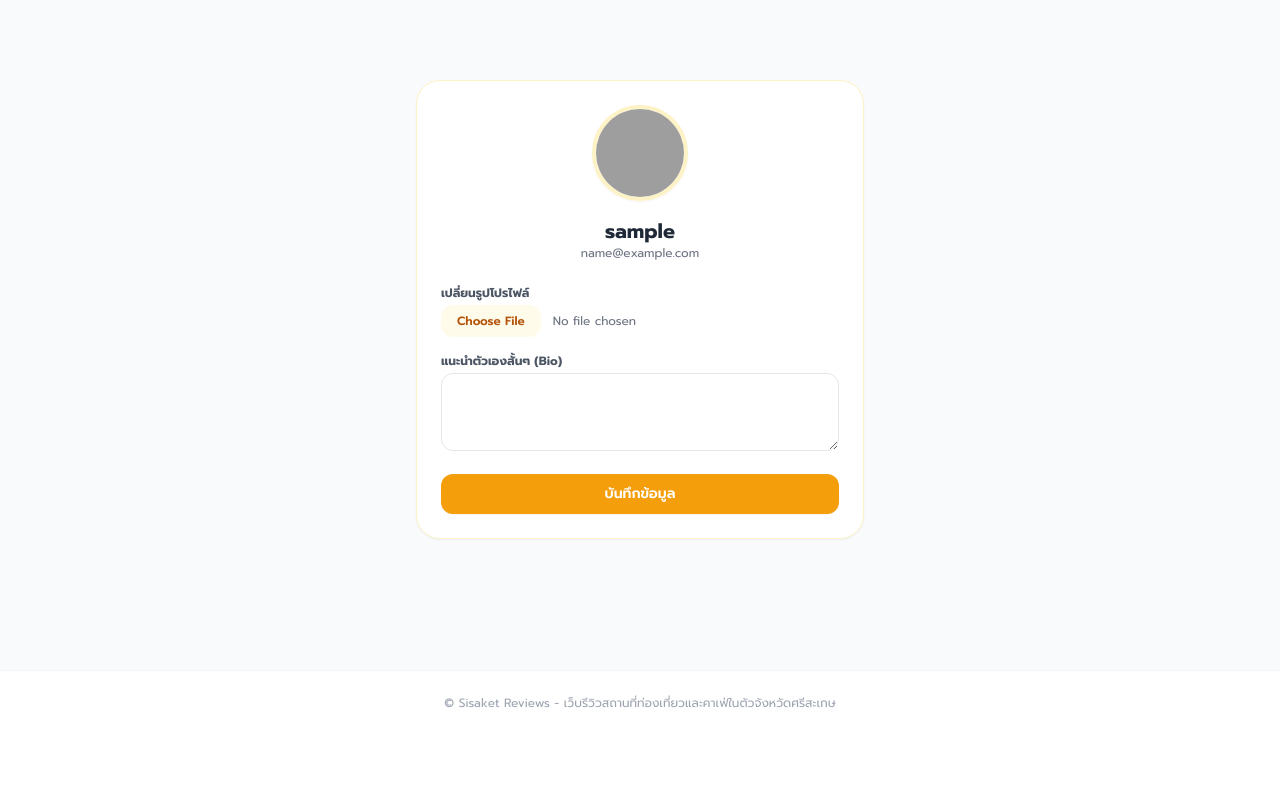
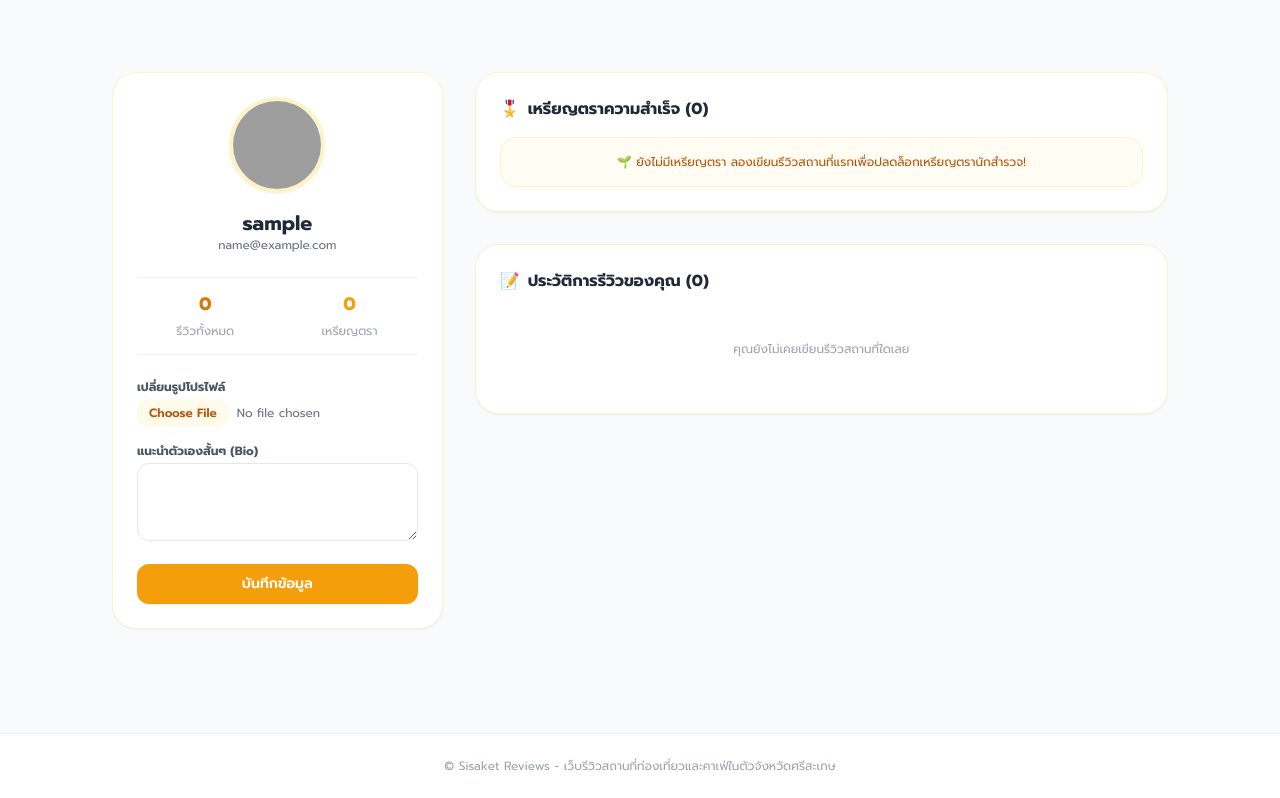
Before and after one commit to Supapich-Boonthom/ssk-rev-web, a Django app: page /profile/ in a window 1280 px wide. Shown: the part 65-863 px from the top of the page. Before the commit the page ends 773 px from the top, so only its background shows below. Run offline with Django 5.2, Linux system fonts and the light colour scheme; the visitor is signed in with stand-in values (Sample User, id 1); data that the repository does not hold is empty; some libraries are stand-ins or nearby versions; grey boxes are pictures that could not be loaded.

Commit message:
Update user profile layout, badges, and review history

```diff
--- a/templates/profile.html
+++ b/templates/profile.html
@@ -1,21 +1,39 @@
 {% extends 'base.html' %}
 
 {% block content %}
-<div class="max-w-md mx-auto my-10 p-6 bg-white rounded-3xl shadow-sm border border-amber-100 text-center">
-  <!-- รูปโปรไฟล์กลม (มีรูปเริ่มต้นอัตโนมัติ) -->
+<div class="max-w-6xl mx-auto px-4 py-8">
+  <div class="grid grid-cols-1 lg:grid-cols-3 gap-8">
+
+    <!-- คอลัมน์ซ้าย: ข้อมูลส่วนตัว & ฟอร์มแก้ไข -->
+    <div class="lg:col-span-1">
+      <div class="bg-white rounded-3xl p-6 shadow-sm border border-amber-100 text-center sticky top-24">
+        <!-- รูปโปรไฟล์ Avatar -->
         <img
           src="{{ profile.avatar_url }}"
-    alt="{{ user.username }}"
+          alt="{{ request.user.username }}"
           class="w-24 h-24 rounded-full mx-auto mb-4 object-cover border-4 border-amber-100 shadow-sm"
         >
-  <h2 class="text-xl font-bold text-gray-800">{{ user.username }}</h2>
-  <p class="text-xs text-gray-500 mb-6">{{ user.email|default:"ผู้ใช้งาน Sisaket Reviews" }}</p>
+        <h2 class="text-xl font-bold text-gray-800">{{ request.user.username }}</h2>
+        <p class="text-xs text-gray-500 mb-6">{{ request.user.email }}</p>
 
+        <!-- แถบสรุปสถิติย่อ -->
+        <div class="grid grid-cols-2 gap-2 py-3 border-y border-gray-100 mb-6 text-center">
+          <div>
+            <span class="block text-lg font-bold text-amber-600">{{ total_reviews }}</span>
+            <span class="text-xs text-gray-400">รีวิวทั้งหมด</span>
+          </div>
+          <div>
+            <span class="block text-lg font-bold text-amber-500">{{ badges|length }}</span>
+            <span class="text-xs text-gray-400">เหรียญตรา</span>
+          </div>
+        </div>
+
+        <!-- ฟอร์มแก้ไขข้อมูล -->
         <form method="POST" enctype="multipart/form-data" class="text-left space-y-4">
           {% csrf_token %}
           <div>
             <label class="block text-xs font-bold text-gray-600 mb-1">เปลี่ยนรูปโปรไฟล์</label>
-      <input type="file" name="avatar" class="w-full text-xs text-gray-500 file:mr-3 file:py-2 file:px-4 file:rounded-xl file:border-0 file:text-xs file:font-semibold file:bg-amber-50 file:text-amber-700 hover:file:bg-amber-100 cursor-pointer">
+            <input type="file" name="avatar" class="w-full text-xs text-gray-500 file:mr-2 file:py-1.5 file:px-3 file:rounded-xl file:border-0 file:text-xs file:font-semibold file:bg-amber-50 file:text-amber-700 hover:file:bg-amber-100 cursor-pointer">
           </div>
 
           <div>
@@ -28,4 +46,66 @@
           </button>
         </form>
       </div>
+    </div>
+
+    <!-- คอลัมน์ขวา: เหรียญตรา & ประวัติการรีวิว -->
+    <div class="lg:col-span-2 space-y-8">
+
+      <!-- โซนเหรียญตราความสำเร็จ (Badges) -->
+      <div class="bg-white rounded-3xl p-6 shadow-sm border border-amber-100">
+        <h3 class="text-base font-bold text-gray-800 mb-4 flex items-center gap-2">
+          <span>🎖️</span> เหรียญตราความสำเร็จ ({{ badges|length }})
+        </h3>
+
+        {% if badges %}
+          <div class="grid grid-cols-1 sm:grid-cols-2 gap-3">
+            {% for badge in badges %}
+              <div class="flex items-center gap-3 p-3.5 rounded-2xl border {{ badge.color }}">
+                <span class="text-3xl">{{ badge.icon }}</span>
+                <div>
+                  <h4 class="font-bold text-sm text-gray-800">{{ badge.name }}</h4>
+                  <p class="text-xs text-gray-500">{{ badge.desc }}</p>
+                </div>
+              </div>
+            {% endfor %}
+          </div>
+        {% else %}
+          <div class="bg-amber-50/60 rounded-2xl p-4 text-center text-xs text-amber-700 border border-amber-100">
+            🌱 ยังไม่มีเหรียญตรา ลองเขียนรีวิวสถานที่แรกเพื่อปลดล็อกเหรียญตรานักสำรวจ!
+          </div>
+        {% endif %}
+      </div>
+
+      <!-- โซนประวัติการรีวิว (My Reviews) -->
+      <div class="bg-white rounded-3xl p-6 shadow-sm border border-amber-100">
+        <h3 class="text-base font-bold text-gray-800 mb-4 flex items-center gap-2">
+          <span>📝</span> ประวัติการรีวิวของคุณ ({{ total_reviews }})
+        </h3>
+
+        <div class="space-y-4">
+          {% for review in reviews %}
+            <div class="p-4 rounded-2xl border border-gray-100 hover:border-amber-200 transition bg-gray-50/50">
+              <div class="flex justify-between items-start mb-2">
+                <a href="{% url 'place_detail' review.place.pk %}" class="font-bold text-sm text-gray-800 hover:text-amber-600 transition">
+                  📍 {{ review.place.name }}
+                </a>
+                <span class="text-xs font-semibold text-amber-500">★ {{ review.rating }}</span>
+              </div>
+              <p class="text-xs sm:text-sm text-gray-600 mb-2">{{ review.comment }}</p>
+              <div class="text-[11px] text-gray-400">
+                เขียนเมื่อ {{ review.created_at|date:"d M Y, H:i" }} น.
+              </div>
+            </div>
+          {% empty %}
+            <div class="text-center py-8 text-gray-400 text-xs">
+              คุณยังไม่เคยเขียนรีวิวสถานที่ใดเลย
+            </div>
+          {% endfor %}
+        </div>
+      </div>
+
+    </div>
+
+  </div>
+</div>
 {% endblock %}
--- a/web/views.py
+++ b/web/views.py
@@ -235,7 +235,20 @@ def profile_view(request):
     else:
         form = ProfileUpdateForm(instance=profile)
 
-    return render(request, "profile.html", {"form": form, "profile": profile})
+    # ดึงรีวิวที่ผู้ใช้คนนี้เคยเขียน
+    user_reviews = request.user.review_set.select_related("place").order_by("-created_at")
+
+    # คำนวณเหรียญตรา
+    badges = profile.get_badges() if hasattr(profile, "get_badges") else []
+
+    context = {
+        "form": form,
+        "profile": profile,
+        "reviews": user_reviews,
+        "badges": badges,
+        "total_reviews": user_reviews.count(),
+    }
+    return render(request, "profile.html", context)
 
 
 def user_profile_view(request, username):
```
Lines whose indentation alone changed are shown as unchanged.
